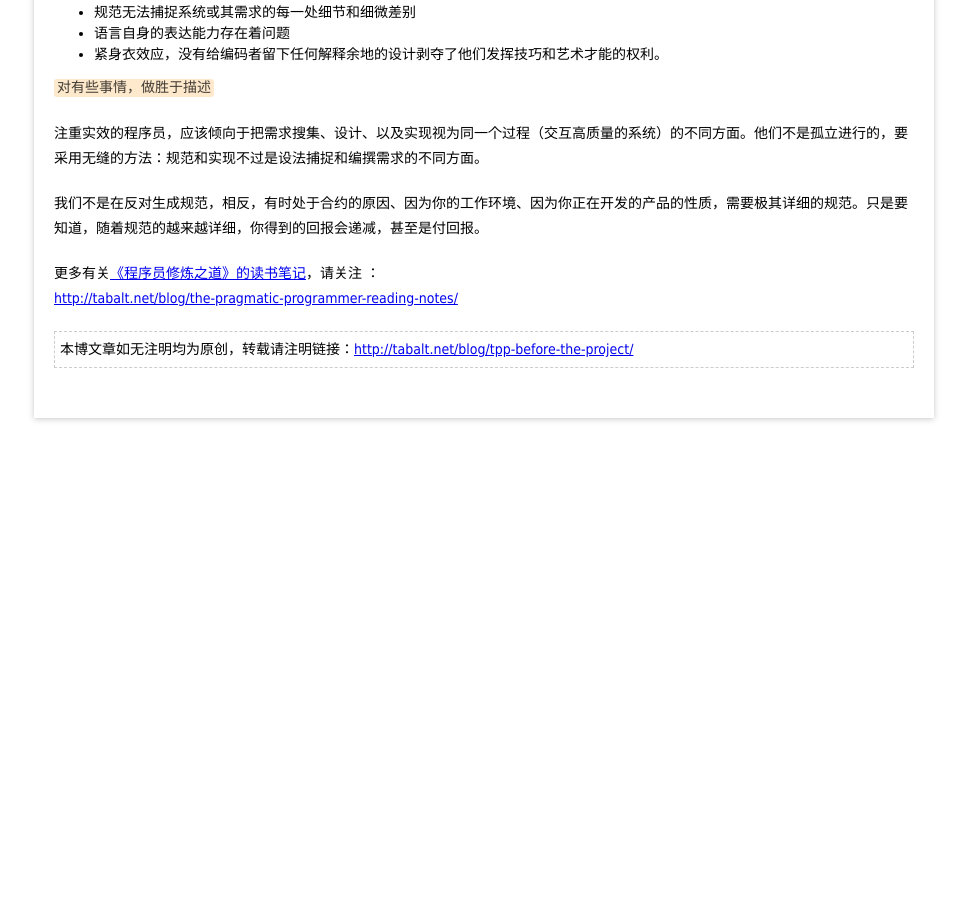
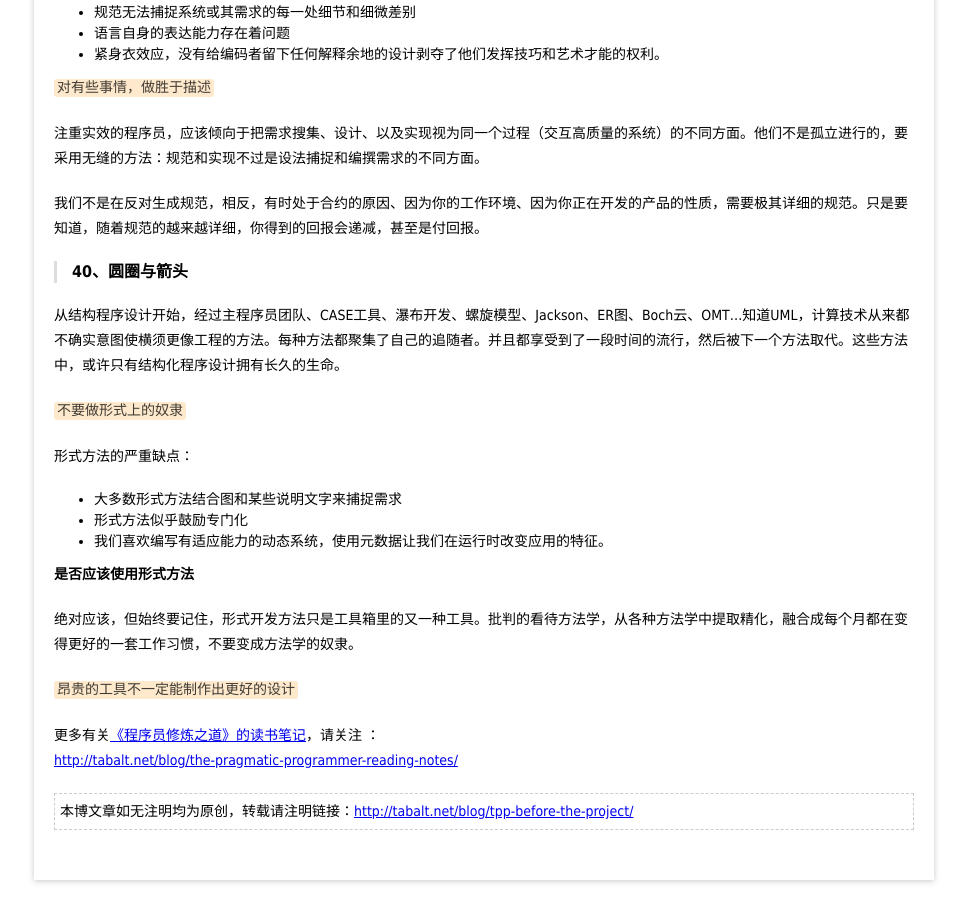
Before and after one commit to tabalt/tabalt.github.io, a Jekyll site: the page built from _posts/the-pragmatic-programmer/2014-11-30-tpp-before-the-project.md, in a window 1280 px wide and 900 px high, scrolled down 3062 px. Shown: the whole window, without its empty margins (156-1123 px from the left). Built offline with Jekyll 4.4.1, drawn with Linux system fonts in a browser that asks for light colours; Markdown is read by kramdown in place of the engine named in the settings; comment, search, counter and statistics services are not loaded; before the commit the page ends 3500 px from its top, so only the background shows below that.

Commit message:
update blog

```diff
--- a/_posts/the-pragmatic-programmer/2014-11-30-tpp-before-the-project.md
+++ b/_posts/the-pragmatic-programmer/2014-11-30-tpp-before-the-project.md
@@ -150,9 +150,24 @@ Y2K问题的出现有两个主要的原因：没有超出当前的商业实践
 
 
 
+### 40、圆圈与箭头
+
+从结构程序设计开始，经过主程序员团队、CASE工具、瀑布开发、螺旋模型、Jackson、ER图、Boch云、OMT...知道UML，计算技术从来都不确实意图使横须更像工程的方法。每种方法都聚集了自己的追随者。并且都享受到了一段时间的流行，然后被下一个方法取代。这些方法中，或许只有结构化程序设计拥有长久的生命。
+
+`不要做形式上的奴隶`
+
+形式方法的严重缺点：
+
+* 大多数形式方法结合图和某些说明文字来捕捉需求
+* 形式方法似乎鼓励专门化
+* 我们喜欢编写有适应能力的动态系统，使用元数据让我们在运行时改变应用的特征。
 
 
+**是否应该使用形式方法**
 
+绝对应该，但始终要记住，形式开发方法只是工具箱里的又一种工具。批判的看待方法学，从各种方法学中提取精化，融合成每个月都在变得更好的一套工作习惯，不要变成方法学的奴隶。
+
+`昂贵的工具不一定能制作出更好的设计`
 
 
 
```
